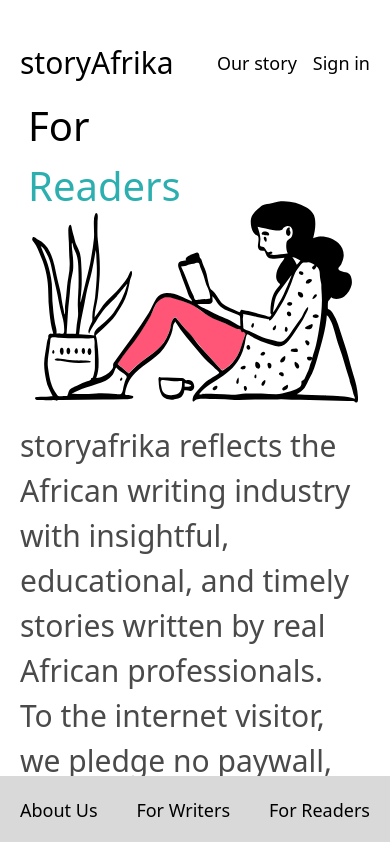
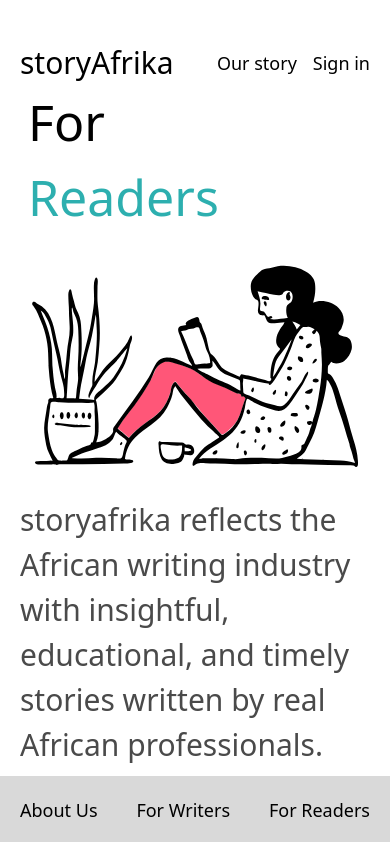
Before and after one commit to davidddeveloper/storyafrika-landing-page, a React (Create React App) app: page /for-readers in a window 390 px wide. Shown: the top 842 px of the page. Built offline with nearby package versions, Linux system fonts and the light colour scheme.

Commit message:
made it a bit responsive

```diff
--- a/src/screens/ForReaders.jsx
+++ b/src/screens/ForReaders.jsx
@@ -1,25 +1,21 @@
 import WomanReadingSvg from '../assets/svgs/woman-reading.svg';
 import Know_us  from "../assets/svgs/Know us_.svg"
 import { Link } from "react-router-dom"
+import KnowUsLink from '../components/KnowUsLink';
 
 export default function ForReaders () {
     return (
        <section className='container mx-auto px-5 pb-20 md:flex md:flex-col md:items-center md:mx-auto '>
-         <header className='mt-[3%] h-[45vh] md:flex md:justify-between md:w-[65%]'>
-           <h1 className=" text-[40px] md:text-[80px]  w-[50%] md:w-[40%]  pl-2 md:pl-0 md:order-2 md:mt-[12%]">For <span className="text-lightblue">Readers</span></h1>
-           <img className='relative top-[-70px] h-[311px] md:h-[406px] w-[415px] md:w-[542px] md:mt-[15%]  animate-woman-reading  md:order-1 md:scale-x-[-1]' src={WomanReadingSvg} alt="" />
+         <header className='relative container mx-auto mt-[90px] md:px-auto md:flex md:flex-row-reverse md:justify-between items-center'>
+           <h1 className=" text-[50px] md:self-start md:left-[25%] md:top-[-10px] top-[17%] md:text-[80px] w-[40%] pl-2 md:order-1 lg:mt-20">For <span className="text-lightblue">Readers</span></h1>
+           <img className='animate-woman-writing w-full md:order-2 md:scale-x-[-1] md:w-[60%]' src={WomanReadingSvg} alt="" />
 
          </header>
-         <main className="md:w-[70%]  mt-[-15%] md:mt-[10%] ">
-           <p className="text-[30px] md:text-[35px]  text-lightgray">storyafrika reflects the African writing industry with insightful, educational, and timely stories written by real African professionals. </p>
-           <p className=" text-[30px] md:text-[35px] text-lightgray md:mt-7">To the internet visitor, we pledge no paywall, no pop-up ads, and ≈42 new stories every day. Learn anything about Africa for free on storyafrika.</p>
+         <main className="container mx-auto mt-[40px]">
+           <p className="text-[30px] text-lightgray">storyafrika reflects the African writing industry with insightful, educational, and timely stories written by real African professionals. </p>
+           <p className=" text-[30px] text-lightgray md:mt-7">To the internet visitor, we pledge no paywall, no pop-up ads, and ≈42 new stories every day. Learn anything about Africa for free on storyafrika.</p>
          </main>
-         <Link to="/about-us" smooth={true} duration={500}> <img
-          className=" hidden md:block absolute bottom-[-10%] right-[12.5%] h-[22px] w-[82px] cursor-pointer"
-          src={Know_us}
-          alt="Writers SVG"
-        />
-        </Link>
+         <KnowUsLink />
 
        </section>
     )
```
